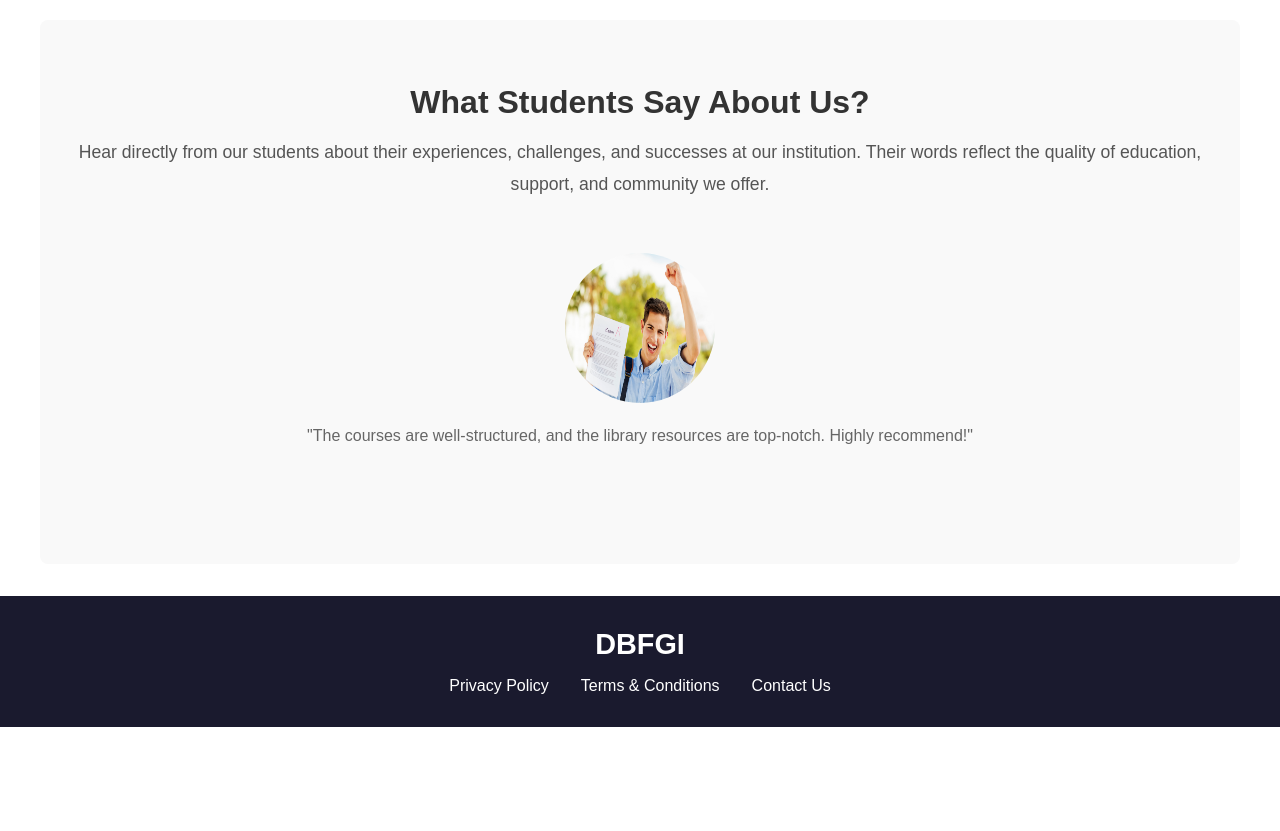
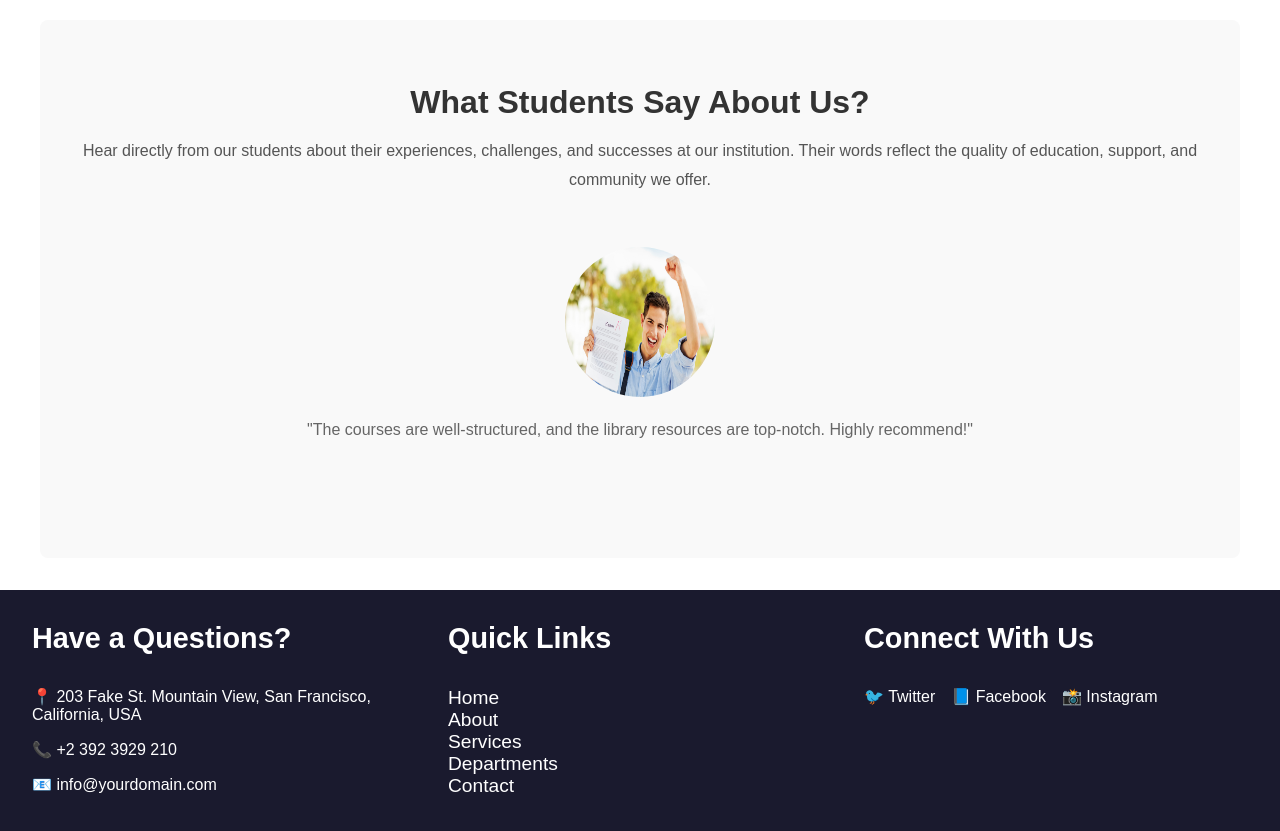
Before and after one commit to Criss-Gill/college-website, a plain HTML site: page index.htm in a window 1280 px wide. Shown: the part 3800-4631 px from the top of the page. Before the commit the page ends 4527 px from the top, so only its background shows below. Drawn offline with Linux system fonts and the light colour scheme.

Commit message:
updated-footer

```diff
--- a/index.htm
+++ b/index.htm
@@ -263,12 +263,37 @@
 
     <!-- Footer Section -->
     <footer>
-        <div class="footer-content">
-            <div class="footer-logo">DBFGI</div>
-            <div class="footer-links">
-                <a href="#">Privacy Policy</a>
-                <a href="#">Terms & Conditions</a>
-                <a href="#">Contact Us</a>
+        <div class="footer-container">
+            <!-- Have a Questions Section -->
+            <div class="footer-section">
+                <h2 class="footer-heading">Have a Questions?</h2>
+                <ul class="footer-contact-info">
+                    <li><a href="https://www.google.com/maps?q=203+Fake+St+Mountain+View+San+Francisco+California+USA" target="_blank">📍 203 Fake St. Mountain View, San Francisco, California, USA</a></li>
+                    <li><a href="tel:+23923929210">📞 +2 392 3929 210</a></li>
+                    <li><a href="mailto:info@yourdomain.com">📧 info@yourdomain.com</a></li>
+                </ul>
+            </div>
+
+            <!-- Quick Links Section -->
+            <div class="footer-section">
+                <h2 class="footer-heading">Quick Links</h2>
+                <ul class="footer-links">
+                    <li><a href="#">Home</a></li>
+                    <li><a href="#">About</a></li>
+                    <li><a href="#">Services</a></li>
+                    <li><a href="#">Departments</a></li>
+                    <li><a href="#">Contact</a></li>
+                </ul>
+            </div>
+
+            <!-- Connect With Us Section -->
+            <div class="footer-section">
+                <h2 class="footer-heading">Connect With Us</h2>
+                <div class="social-links">
+                    <a href="#" class="social-icon">🐦 Twitter</a>
+                    <a href="#" class="social-icon">📘 Facebook</a>
+                    <a href="#" class="social-icon">📸 Instagram</a>
+                </div>
             </div>
         </div>
     </footer>
--- a/styles.css
+++ b/styles.css
@@ -916,7 +916,7 @@ body {
 }
 
 .testimonials-section p {
-    font-size: 1.1rem;
+    font-size: 1rem;
     line-height: 1.8;
     color: #555555;
     margin-bottom: 2rem;
@@ -958,34 +958,103 @@ body {
 /* Add responsive design for smaller screens */
 @media (max-width: 768px) {
     .testimonial-box p {
-        font-size: 0.9rem;
+        font-size: 1.2rem;
     }
 }
 
 
 
 /* Footer Section */
+/* Footer Section */
 footer {
     background-color: #1a1a2e;
     padding: 2rem;
     color: white;
-    text-align: center;
+    text-align: left; /* Align content to the left */
 }
-.footer-logo {
+
+/* Footer Container */
+.footer-container {
+    display: flex;
+    justify-content: space-between; /* Spread sections horizontally */
+    flex-wrap: wrap; /* Allow wrapping for mobile */
+    gap: 2rem; /* Add space between sections */
+}
+
+/* Footer Section */
+.footer-section {
+    flex: 1; /* Equal width sections */
+    min-width: 250px; /* Ensure sections don't shrink too much on smaller screens */
+}
+
+/* Footer Headings */
+.footer-heading {
     font-size: 1.8rem;
     font-weight: bold;
-    margin-bottom: 1rem;
+    margin-bottom: 2rem;
 }
+
+/* Footer Contact Info */
+.footer-contact-info {
+    list-style: none;
+    padding: 0;
+}
+
+.footer-contact-info li {
+    margin: 1rem 0;
+}
+
+.footer-contact-info a {
+    color: #ffffff;
+    text-decoration: none;
+    font-size: 1rem;
+}
+
+.footer-contact-info a:hover {
+    color: #ff6600;
+}
+
+/* Footer Links */
 .footer-links {
+    list-style: none;
+    padding: 0;
+}
+
+.footer-links a {
+    color: #fff;
+    text-decoration: none;
+    font-size: 1.2rem;
+}
+
+.footer-links a:hover {
+    color: #ff6600;
+}
+
+/* Social Links */
+.social-links {
     display: flex;
-    justify-content: center;
-    gap: 2rem;
+    gap: 1rem;
+    margin-top: 1rem;
 }
-.footer-links a {
+
+.social-icon {
     color: #fff;
     text-decoration: none;
     font-size: 1rem;
 }
-.footer-links a:hover {
+
+.social-icon:hover {
     color: #ff6600;
 }
+
+/* Mobile Responsiveness */
+@media (max-width: 768px) {
+    .footer-container {
+        flex-direction: column; /* Stack sections vertically on smaller screens */
+        align-items: flex-start; /* Align content to the left */
+    }
+
+    .footer-section {
+        margin-bottom: 2rem; /* Add spacing between stacked sections */
+    }
+}
```
